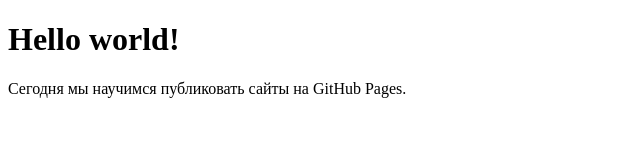
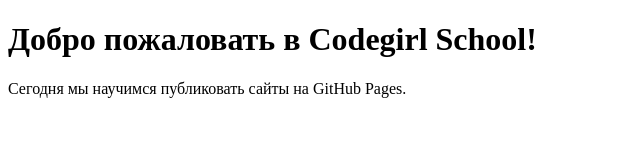
Before and after one commit to KrisM1307/My-first-repository, a plain HTML site: page index.html in a window 1280 px wide. Shown: the whole page, without its empty margins (0-640 px from the left). Drawn offline with Linux system fonts and the light colour scheme.

Commit message:
Изменили заголовок

```diff
--- a/index.html
+++ b/index.html
@@ -9,7 +9,7 @@
 </head>
 
 <body>
-    <h1>Hello world!</h1>
+    <h1>Добро пожаловать в Codegirl School!</h1>
     <p>Сегодня мы научимся публиковать сайты на GitHub Pages.</p>
 </body>
 
```
